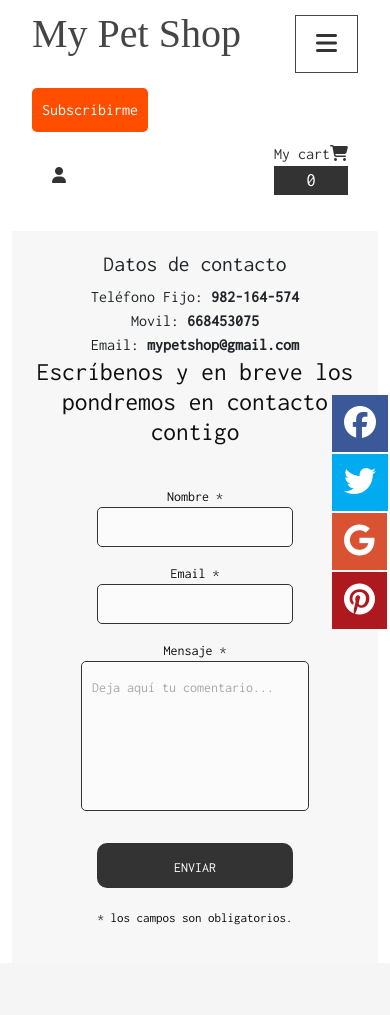
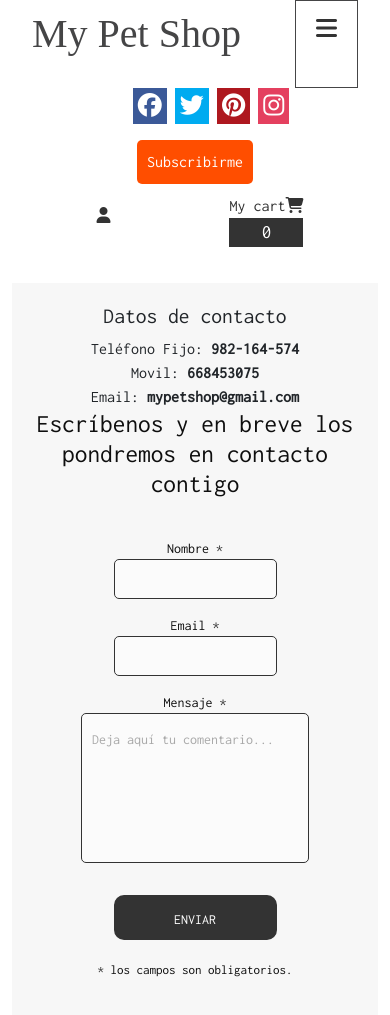
Before and after one commit to liaotco/webMascotas, a Django app: page /contacto/ in a window 390 px wide. Before the commit the page ends 925 px from the top, so only its background shows below. Run offline with Django 4.2, Linux system fonts and the light colour scheme; some libraries are stand-ins or nearby versions; some web fonts are replaced.

Commit message:
responsive tienda

```diff
--- a/webMascotas/static/css/estilosTienda.css
+++ b/webMascotas/static/css/estilosTienda.css
@@ -30,8 +30,7 @@ img {
 }
 .main-header__container{
   display: flex;
-  justify-content: space-between;
-  align-items:center;
+  justify-content: space-around;
 }
 
 
@@ -203,6 +202,7 @@ p{
   text-decoration: none;
   position: relative;
   display: block;
+  z-index: 5;
 }
 .menu__link:hover {
   background: white;
@@ -351,12 +351,15 @@ h1 {
   display: grid;
   grid-template-columns: repeat(2, 1fr);
   grid-gap: 15px;
+  z-index: -2;
 }
 .product {
   border: 1px solid #ccc;
   padding: 20px;
   text-align: center;
   position: relative;
+
+
 }
 .product:before {
   content: "New";
@@ -393,9 +396,6 @@ text-decoration: none;
   padding: 20px;
   margin: 0 auto;
   margin-top: 10px;
-
-
-
 }
 .testimonial__txt{
   color: #212121;
@@ -474,20 +474,20 @@ text-decoration: none;
 .centering {
   border-left-style: solid;
   border-left-width: 0px;
-  margin-right: 30px;
+  margin: 0 auto;
   display: flex;
   flex-wrap: wrap;
+
 }
 .articles {
+  top: 20px;
   display: flex;
   flex-wrap: wrap;
   margin: 0 auto;
   justify-content: center;
   max-width: 1200px;
   gap: 24px;
-  margin-left:100px;
-  margin-right:20px;
-  margin-top:10px;
+
 }
 
 .articles article {
@@ -499,7 +499,8 @@ text-decoration: none;
   overflow: hidden;
   border-radius: 16px;
   text-align: center;
-  border: 1px solid #333
+  border: 1px solid #333;
+  z-index: 0;
  }
 
 .articles article a {
@@ -515,6 +516,7 @@ text-decoration: none;
 
 .articles article img {
   max-width: 100%;
+
 }
 
 .article-preview {
@@ -536,42 +538,38 @@ text-decoration: none;
 .agregar{ color:#333}
 .agregar:hover{background-color: #333; color: white;}
 .agregar:visited,.agregar:active{color:#333}
+
+
 /*Barra redes sociales */
 .sticky-container{
-  padding:0px;
-  margin:0px;
-  position:fixed;
-  right:-130px;
-  top:400px;
-  width: 220px;
-  z-index: 0;
-  background-color: transparent;
-
+  display: block;
+  width: fit-content;
+  text-align: center;
 
 }
 .sticky li{
   list-style-type:none;
   height:57px;
   padding:0;
-  margin:0px 0px 1px 0px;
+
   -webkit-transition:all 0.25s ease-in-out;
   -moz-transition:all 0.25s ease-in-out;
   -o-transition:all 0.25s ease-in-out;
   transition:all 0.25s ease-in-out;
   cursor:pointer;
   color:white;
-  font-size: xx-large;
-  margin-bottom: 2px;
+  font-size: x-large;
 
+  display: inline;
 }
 .sticky li:hover{
-  margin-left:-25px;
+  margin-right:5px;
 }
 
-.sticky li .icon-facebook {background:#3b5998; padding: 12px;} /* Establecemos los colores de cada red social, aprovechando su class */
-.sticky li .icon-twitter {background: #00abf0;padding: 12px;}
-.sticky li .icon-googleplus {background: #d95232;padding: 12px;}
-.sticky li .icon-pinterest {background: #ae181f;padding: 12px;}
+.sticky li .icon-facebook {background:#3b5998; padding: 5px;} /* Establecemos los colores de cada red social, aprovechando su class */
+.sticky li .icon-twitter {background: #00abf0;padding: 5px;}
+.sticky li .icon-pinterest {background: #ae181f;padding: 5px;}
+.sticky li .icon-instagram {background:#E4405F ;padding: 5px;}
 
 /*ESTILOS POP UP*/
 .modal_btn{
@@ -597,6 +595,8 @@ text-decoration: none;
   padding: 10px;
   border: none;
   cursor: pointer;
+  text-align: center;
+  align-items: c;
 }
 .btn-login{
   color:#333;
@@ -733,8 +733,6 @@ background-color: #fff;
   padding-block-end: 50px;
 }
 
-
-
 .modal-title::after{
   position: absolute;
   top: 0;
@@ -758,7 +756,7 @@ background-color: #fff;
 
 
 
-@media only screen and (max-width: 320px){
+@media screen and (min-width: 320px){
   .sub-content h2{
     font-size: 30px;
 }
@@ -769,10 +767,10 @@ background-color: #fff;
   .centering{margin: auto;}
   .main {
     padding: 0;
-    margin:auto;
+    margin:0 auto;
   }
   .container{
-    width: 290px;
+    min-width: 320px;
     margin: auto;
   }
   .main-header__input{
@@ -798,8 +796,7 @@ background-color: #fff;
   .contact_form{width: 50%;	}
   .input_form{width: 50%;}
   .button_formulario{width: 50%;}
-
-}
+  }
 /*Estilos para tablet*/
 @media screen and (min-width:768px) {
   .container{
@@ -836,6 +833,7 @@ background-color: #fff;
   .main-header__container{
     flex-wrap: wrap;
     align-content: flex-start;
+
   }
   .main-header__txt{
     width: 100%;
@@ -877,6 +875,7 @@ background-color: #fff;
     width: 100%;
     display: flex;
     background: none;
+    z-index: 2;
   }
   .menu__link{
     color: #333;
@@ -901,15 +900,6 @@ background-color: #fff;
   }
   .editor__item{
     width: 48%;
-  }
-  .main-footer {
-    display: grid;
-    grid-template-columns: repeat(4, 1fr);
-    grid-gap: 20px;
-  }
-  .copy {
-    grid-column-start: span 4;
-    text-align: center;
   }
 }
 
--- a/webMascotas/templates/baseTienda.html
+++ b/webMascotas/templates/baseTienda.html
@@ -28,9 +28,21 @@
             <li class="menu__item"><a href="{% url 'nosotros' %}" class="menu__link">Nosotros</a></li>
             <li class="menu__item"><a href="{% url 'contacto' %}" class="menu__link">Contacto</a></li>
             <li class="menu__item"><a href="{% url 'tienda' %}" class="menu__link">Tienda</a></li>
+            <li class="menu__item"><a href="{% url 'verCarrito' %}" class="menu__link">Completar compra</a></li>
             <li class="menu__item"><a href="{% url 'webGestion' %}" class="menu__link">Gestión</a></li>
+
           </ul>
         </nav>
+      </div>
+      <div class="main-header__container">
+        <div class="sticky-container">
+        <ul class="sticky">
+          <li><a href="http://www.facebook.com" target="_blank" class="icon-facebook"><i class="fa-brands fa-facebook" style="color: #ffffff;"></i></a></li>
+          <li><a href="http://www.twitter.com" target="_blank" class="icon-twitter"><i class="fa-brands fa-twitter" style="color: #ffffff;"></i></a></li>
+          <li><a href="http://www.pinterest.com" target="_blank" class="icon-pinterest"><i class="fa-brands fa-pinterest" style="color: #ffffff;"></i></a></li>
+          <li><a href="http://www.instagram.com" target="_blank" class="icon-instagram"><i class="fa-brands fa-instagram" style="color: #ffffff;"></i></a></li>
+        </ul>
+        </div>
       </div>
       <div class="main-header__container">
           <div class="btn-news">Subscribirme</div>
@@ -42,19 +54,14 @@
          </div>
     </div>
   </header>
-  <div class="sticky-container">
-    <ul class="sticky">
-      <li><a href="http://www.facebook.com" target="_blank" class="icon-facebook"><i class="fa-brands fa-facebook" style="color: #ffffff;"></i></a></li>
-      <li><a href="http://www.twitter.com" target="_blank" class="icon-twitter"><i class="fa-brands fa-twitter" style="color: #ffffff;"></i></a></li>
-      <li><a href="http://www.googleplus.com" target="_blank" class="icon-googleplus"><i class="fa-brands fa-google" style="color: #ffffff;"></i></a></li>
-      <li><a href="http://www.pinterest.com" target="_blank" class="icon-pinterest"><i class="fa-brands fa-pinterest" style="color: #ffffff;"></i></a></li>
-    </ul>
-</div>
+
   <main class="main">
     <div class="container">
        {% block content %}{% endblock %}
     </div>
   </main>
+
+
   <div class="pop-up">
     <div class="pop-up-wrap">
       <div class="subcription">
```
